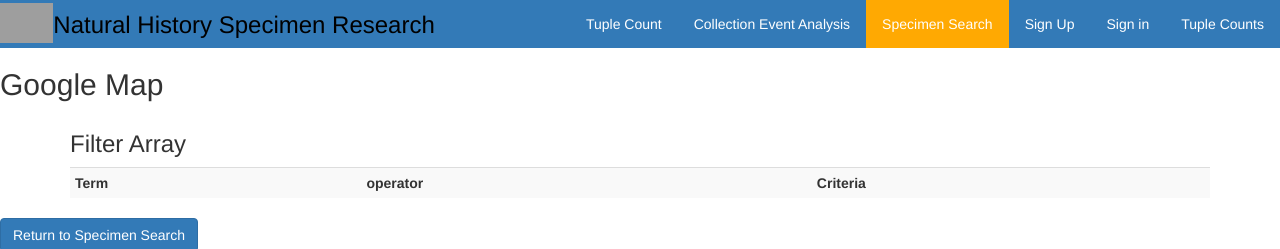
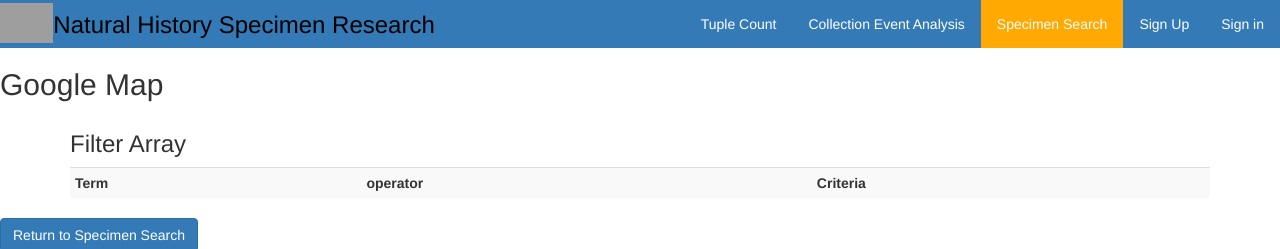
Before and after one commit to prcbass/UFNaturalHistorySpecimenExchange, a CodeIgniter app: page /database/index.php/googlemap/index in a window 1280 px wide. Shown: the top 249 px of the page. Run offline with CodeIgniter, Linux system fonts and the light colour scheme; data that the repository does not hold is empty; some libraries are stand-ins or nearby versions; grey boxes are pictures that could not be loaded.

Commit message:
Remove duplicate navbar entry

```diff
--- a/application/views/templates/header.php
+++ b/application/views/templates/header.php
@@ -15,7 +15,6 @@
     <ul class="nav-options">
       <img class="nav-img" src="http://pledgie.com/assets/campaigns/23315/medium/database-logo.png?1390316899"/>
       <span class="nav-title">Natural History Specimen Research</span>
-      <li><a href="/ci/index.php/tupcounts/counts">Tuple Counts</a></li>
       <li><a href="#sign-in">Sign in</a></li>
       <li><a href="#sign-up">Sign Up</a></li>
       <li><a class="active" href="/ci">Specimen Search</a></li>
```
